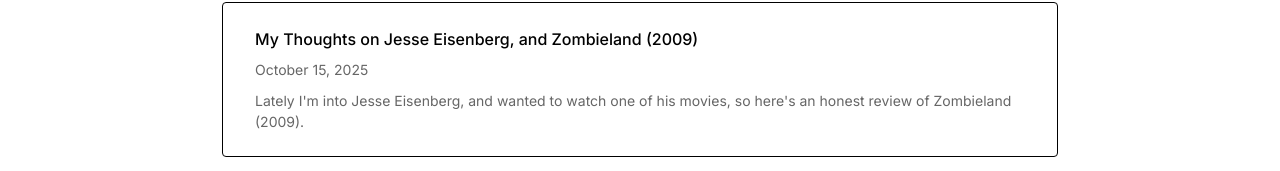
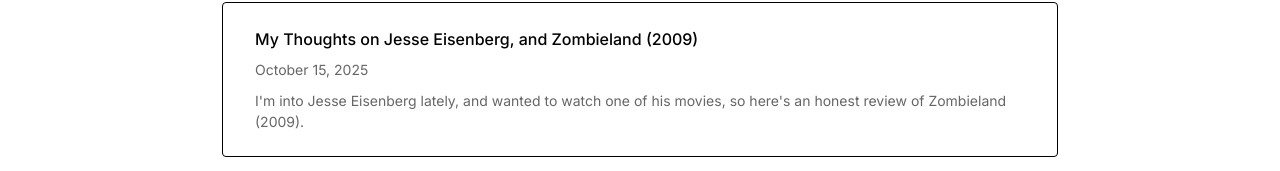
Before and after one commit to alissawu/alissasite, a Next.js app: page /blog in a window 1280 px wide. Shown: the part 242-413 px from the top of the page. Built offline with nearby package versions, Linux system fonts and the light colour scheme.

Commit message:
fix apos

```diff
--- a/src/app/blog/page.tsx
+++ b/src/app/blog/page.tsx
@@ -14,7 +14,7 @@
     id: 'zombieland-2009',
     title: 'My Thoughts on Jesse Eisenberg, and Zombieland (2009)',
     date: 'October 15, 2025',
-    preview: 'Lately I\'m into Jesse Eisenberg, and wanted to watch one of his movies, so here\'s an honest review of Zombieland (2009).'
+    preview: 'I\'m into Jesse Eisenberg lately, and wanted to watch one of his movies, so here\'s an honest review of Zombieland (2009).'
   },
   {
     id: 'song-recs',
--- a/src/app/blog/zombieland-2009/page.tsx
+++ b/src/app/blog/zombieland-2009/page.tsx
@@ -36,7 +36,7 @@
             </p>
             <p>
               For the record, I probably would get Netflix if I actually watched more than like 2 hours of English media every few weeks...but since I don&apos;t it&apos;s just not worthwhile.
-              When I get back into [favorite show, redacting because if an opp finds this they might SPOIL it for me and then i will have to do bad things...also no i don't mean black mirror though that&apos;s also a fave], i will subscribe, cuz it's a
+              When I get back into [favorite show, redacting because if an opp finds this they might SPOIL it for me and then i will have to do bad things...also no i don&apos;t mean black mirror though that&apos;s also a fave], i will subscribe, cuz it&apos;s a
               smoother interface than piracy, which is worth it for my favorite show, but that aside,
               nothing else is worthwhile.
             </p>
```
